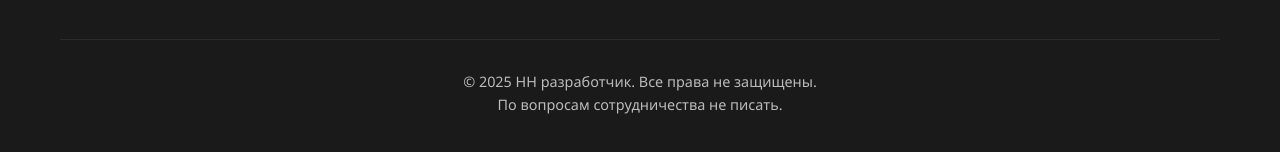
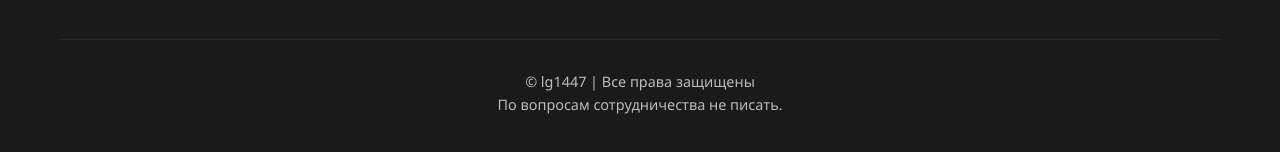
Before and after one commit to lg1447/volhey, a plain HTML site: page index.html in a window 1280 px wide. Shown: the part 1564-1716 px from the top of the page. Drawn offline with Linux system fonts and the light colour scheme; some icons are missing.

Commit message:
Update index.html

```diff
--- a/index.html
+++ b/index.html
@@ -81,7 +81,7 @@
             </main>
 
             <footer>
-                <p>© 2025 НН разработчик. Все права не защищены.</p>
+                <p>© lg1447 | Все права защищены</p>
                 <p>По вопросам сотрудничества не писать.</p>
             </footer>
         </div>
```
